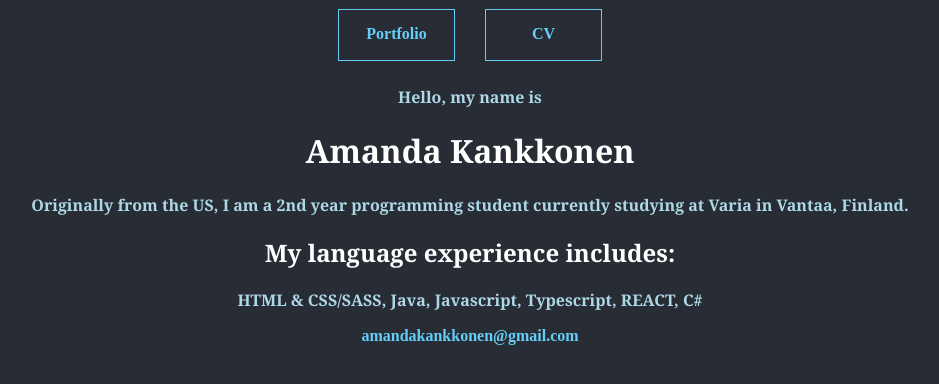
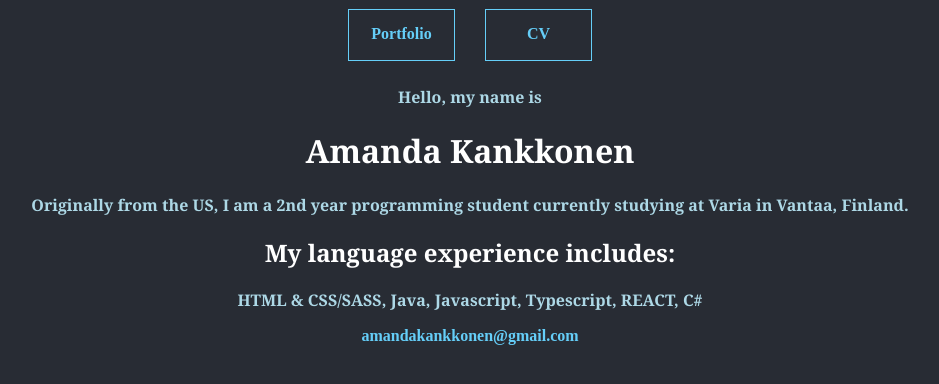
Before and after one commit to AmandaKankkonen/AmandaKankkonen.github.io, a React (Create React App) app: page / in a window 1280 px wide. Shown: the top 384 px of the page, without its empty margins (170-1109 px from the left). Built offline with nearby package versions, Linux system fonts and the light colour scheme.

Commit message:
Style updates

```diff
--- a/src/components/appnav/App.module.scss
+++ b/src/components/appnav/App.module.scss
@@ -23,7 +23,7 @@ body {
       font-size: 20;
       border: $myBorder;
       padding: 15px 20px;
-      width: 75px;
+      width: 65px;
       height: 20px;
       margin: 0px 15px;
     }
```
